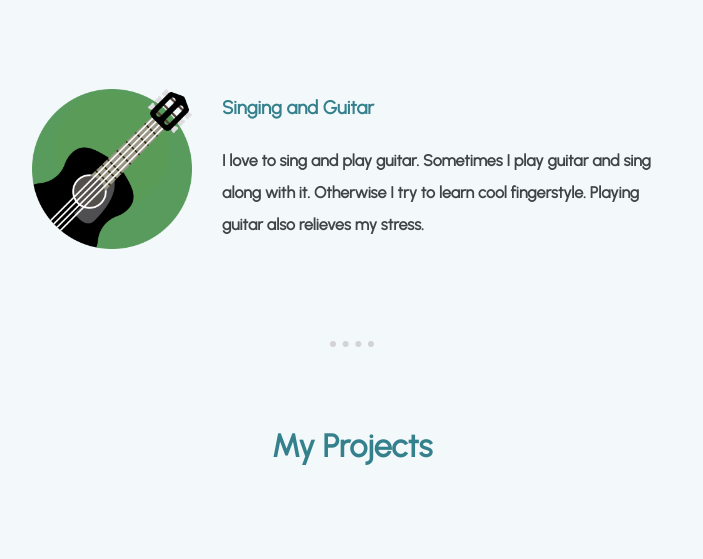
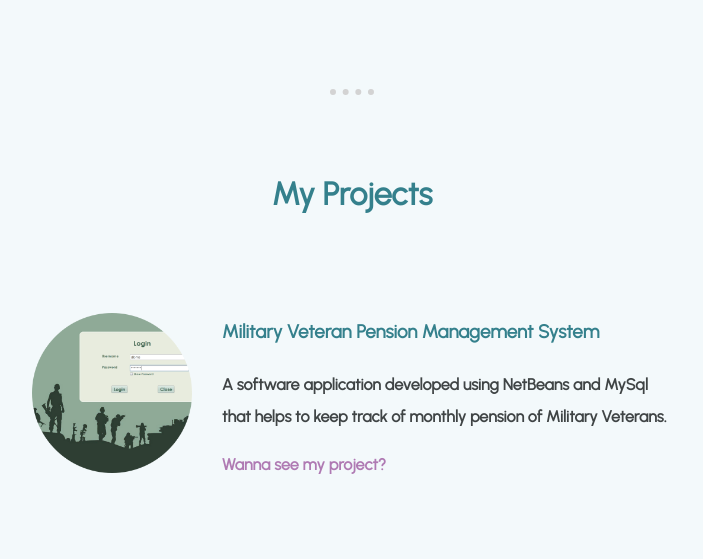
Before and after one commit to DhanyaKumari/Portfolio, a plain HTML site: page index.html in a window 1280 px wide. Shown: the part 1875-2434 px from the top of the page, without its empty margins (288-991 px from the left). Drawn offline with Linux system fonts and the light colour scheme.

Commit message:
Update index.html

```diff
--- a/index.html
+++ b/index.html
@@ -36,11 +36,6 @@
         <h3>Sketching and painting</h3>
         <p>I always loved to draw and paint at a very young age. Currently I'm working with charcoal pencils and I do portraits and other stuffs. </p>
       </div>
-      <div class="skill-row">
-        <img class="guitar" src="images\guitar.png" alt="guitar-img">
-        <h3>Singing and Guitar</h3>
-        <p> I love to sing and play guitar. Sometimes I play guitar and sing along with it. Otherwise I try to learn cool fingerstyle. Playing guitar also relieves my stress.</p>
-      </div>
     </div>
     <hr>
     <div class="projects">
```
